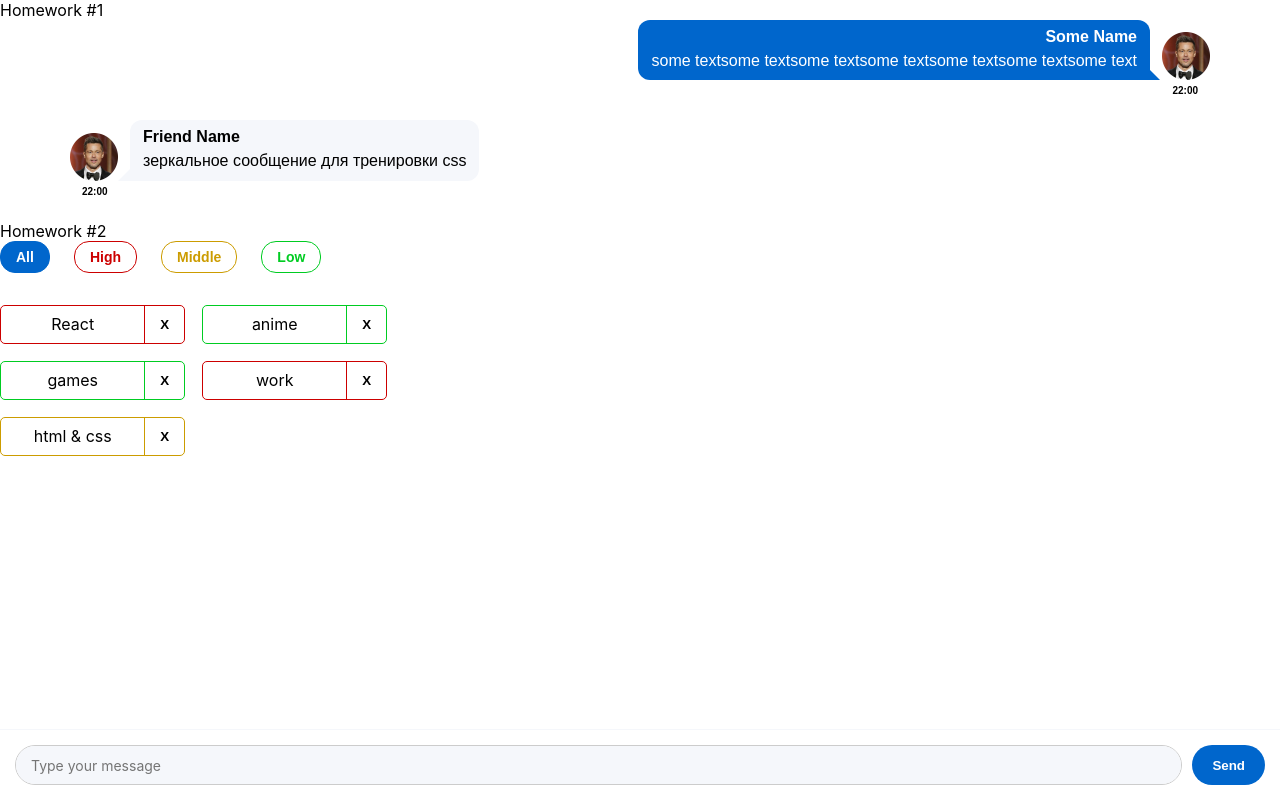
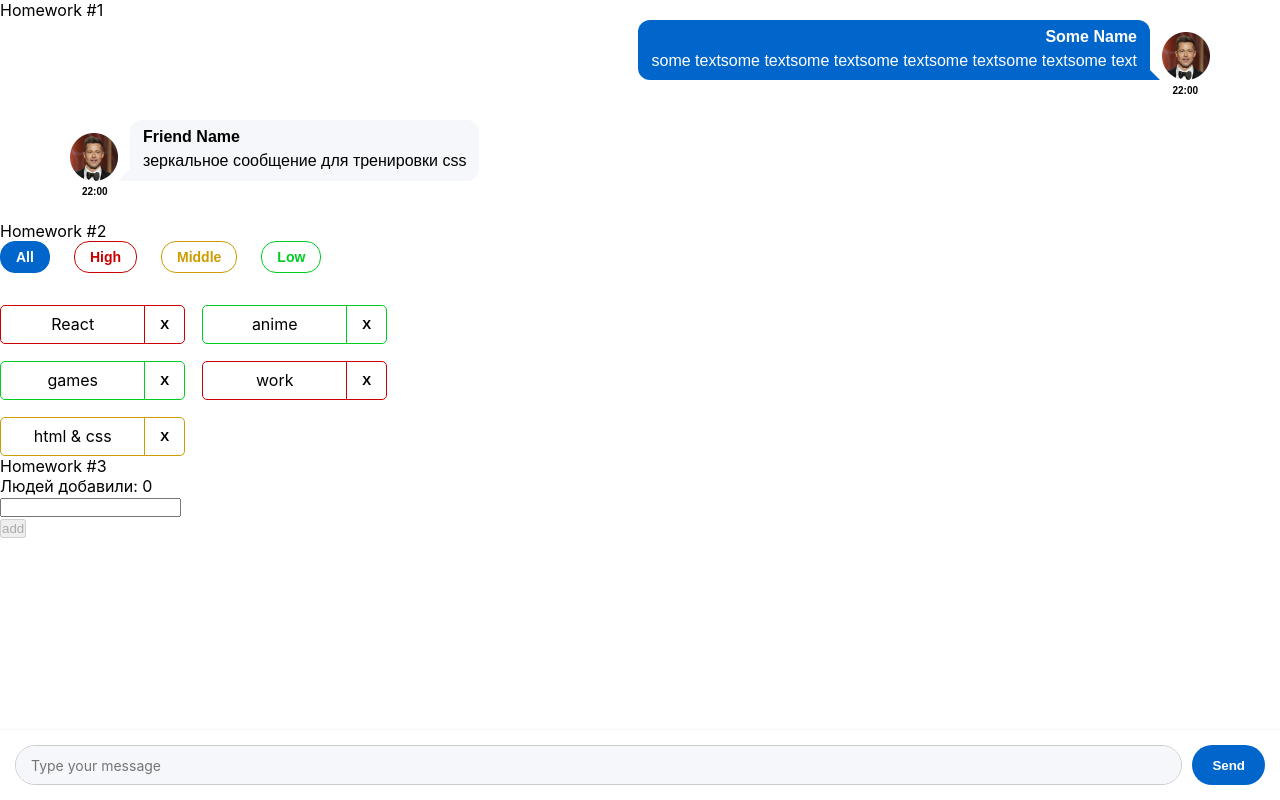
Before and after one commit to KasyanovaMari/sprint2-hw-with-help, a React (Create React App) app: page / in a window 1280 px wide. Built offline with nearby package versions, Linux system fonts and the light colour scheme.

Commit message:
sprint2hw3done

```diff
--- a/package.json
+++ b/package.json
@@ -1,6 +1,6 @@
 {
   "name": "hws2",
-  "homepage": "http://IgnatZakalinsky.github.io/hws2",
+  "homepage": "http://KasyanovaMari.github.io/sprint2-hw-with-help",
   "version": "0.1.0",
   "private": true,
   "dependencies": {
@@ -52,5 +52,8 @@
       "last 1 firefox version",
       "last 1 safari version"
     ]
+  },
+  "devDependencies": {
+    "git-pages": "^0.8.1"
   }
 }
--- a/src/s1-main/App.tsx
+++ b/src/s1-main/App.tsx
@@ -2,6 +2,7 @@
 import s from './App.module.css'
 import HW1 from '../s2-homeworks/hw01/HW1'
 import HW2 from "../s2-homeworks/hw02/HW2";
+import HW3 from "../s2-homeworks/hw03/HW3";
 
 function App() {
     return (
@@ -9,7 +10,7 @@
             <HW1/>
             {/*раскомментировать по ходу выполнения*/}
             <HW2/>
-            {/*<HW3/>*/}
+            <HW3/>
             {/*<HW4/>*/}
 
             {/*при выполнении дз 5 и более - закомментировать здесь дз 1-4, так как они есть внутри дз 5*/}
--- a/src/s2-homeworks/hw03/GreetingContainer.tsx
+++ b/src/s2-homeworks/hw03/GreetingContainer.tsx
@@ -1,40 +1,46 @@
-import React, { ChangeEvent, KeyboardEvent, useState } from 'react'
+import React, {ChangeEvent, KeyboardEvent, useState} from 'react'
 import Greeting from './Greeting'
-import { UserType } from './HW3'
+import {UserType} from './HW3'
 
 type GreetingContainerPropsType = {
-    users: any // need to fix any
-    addUserCallback: any // need to fix any
+    users: UserType[] // need to fix any
+    addUserCallback: (name: string) => void // need to fix any
 }
 
-export const pureAddUser = (name: any, setError: any, setName: any, addUserCallback: any) => {
-    // если имя пустое - показать ошибку: setError('Ошибка! Введите имя!'),
-    // иначе - добавить юзера при помощи addUserCallback и очистить инпут засетав ''
-    // проверить на пустоту можно при помощи метода trim(). К примеру: name.trim() !== ''
-    // ЕСЛИ НЕ БУДЕТ ПОЛУЧАТЬСЯ, НЕ РАССТРАИВАЙСЯ. НА ЧЕТВЕРТОМ ЗАНЯТИИ ПО ТУДУЛИСТУ НАУЧИМ), НО ВСЕ ТАКИ ПОПЫТАЙСЯ))
+export const pureAddUser = (name: string, setError: (error: string) => void, setName: (name: string) => void, addUserCallback: (name: string) => void) => {
+    if (name.trim() === '') {
+        setError('Ошибка! Введите имя!')
+    } else {
+        addUserCallback(name.trim())
+        setName('')
+        setError('')
+    }
 }
 
-export const pureOnBlur = (name: any, setError: any) => { // если имя пустое - показать ошибку
+export const pureOnBlur = (name: string, setError: (error: string) => void) => { // если имя пустое - показать ошибку
+if (name.trim() === '') {
+    setError('Ошибка! Введите имя!')
 }
 
-export const pureOnEnter = (e: any, addUser: any) => { // если нажата кнопка Enter - добавить
 }
 
-// более простой и понятный для новичков
-// function GreetingContainer(props: GreetingPropsType) {
+export const pureOnEnter = (e: KeyboardEvent<HTMLInputElement>, addUser: () => void) => {
+    if ('Enter' === e.key) {
+        addUser()
+    }
+}
 
 // более современный и удобный для про :)
 const GreetingContainer: React.FC<GreetingContainerPropsType> = ({
-    users,
-    addUserCallback,
-}) => {
+                                                                     users,
+                                                                     addUserCallback,
+                                                                 }) => {
     // деструктуризация пропсов
-    const [name, setName] = useState<any>('') // need to fix any
-    const [error, setError] = useState<any>('') // need to fix any
+    const [name, setName] = useState<string>('') // need to fix any
+    const [error, setError] = useState<string>('') // need to fix any
 
-    const setNameCallback = (e: any) => { // need to fix any
-        setName('some name') // need to fix
-
+    const setNameCallback = (e: ChangeEvent<HTMLInputElement>) => { // need to fix any
+        setName(e.currentTarget.value) // need to fix
         error && setError('')
     }
     const addUser = () => {
@@ -51,13 +57,13 @@
         pureOnBlur(name, setError)
     }
 
-    const onEnter = (e: any) => {
+    const onEnter = (e: KeyboardEvent<HTMLInputElement>) => {
         // и здесь все тоже самое...)
         pureOnEnter(e, addUser)
     }
 
-    const totalUsers = 0 // need to fix
-    const lastUserName = 'some name' // need to fix
+    const totalUsers = users.length // need to fix
+    const lastUserName = users.length > 0 ? users[users.length - 1].name : '' // need to fix
 
     return (
         <Greeting
--- a/src/s2-homeworks/hw03/HW3.tsx
+++ b/src/s2-homeworks/hw03/HW3.tsx
@@ -1,5 +1,5 @@
-import React, { useState } from 'react'
-import { v1 } from 'uuid'
+import React, {useState} from 'react'
+import {v1} from 'uuid'
 import s2 from '../../s1-main/App.module.css'
 import GreetingContainer from './GreetingContainer'
 
@@ -19,24 +19,20 @@
 
 // types
 export type UserType = {
-    _id: any // need to fix any
-    name: any // need to fix any
+    _id: string // need to fix any
+    name: string // need to fix any
 }
 
-export const pureAddUserCallback = (name: any, setUsers: any, users: any) => { // need to fix any
-    const user = {
-        // need to fix
-        // нужно создать новый объект соответствующий типу UserType
-        // не забыть   сгенеририовать _id и вставить пришедший в функцию name
-    }
-    //засетайЮзеров([...старые users, и наш новый user])
+export const pureAddUserCallback = (name: string, setUsers: (users: UserType[])=>void, users: UserType[]) => { // need to fix any
+    const user = {_id: v1(), name: name}
+    setUsers([...users, user])
 }
 
 const HW3 = () => {
-    const [users, setUsers] = useState<any>([]) // need to fix any
+    const [users, setUsers] = useState<UserType[]>([]) // need to fix any
 
-    const addUserCallback = (name: any) => { // need to fix any
-        pureAddUserCallback(name, setUsers, users)
+    const addUserCallback = (name: string) => { // need to fix any
+        pureAddUserCallback(name,setUsers, users)
     }
 
     return (
```
Also changed, not shown: 1 other file (tests, documents, lock files or other folders).
